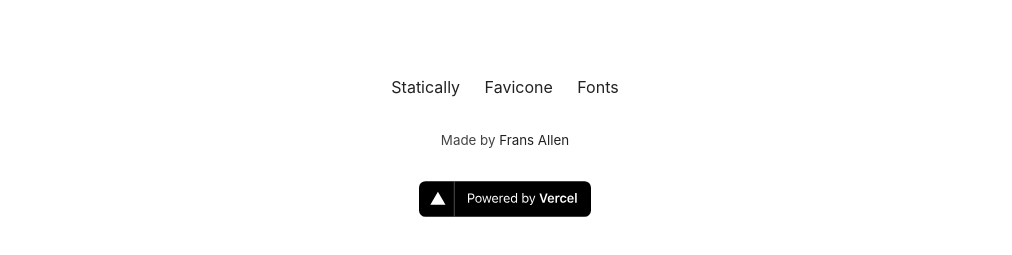
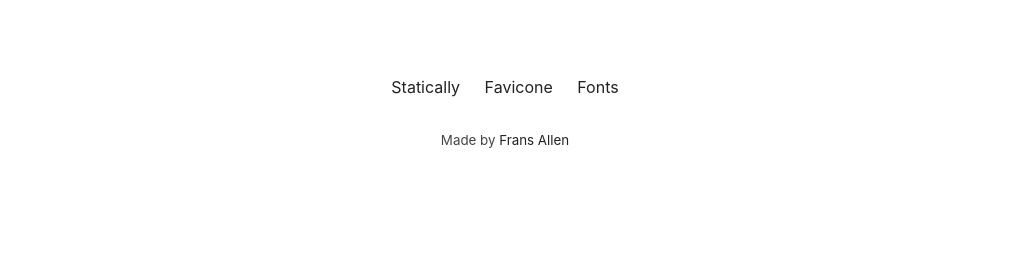
Before and after one commit to fransallen/blobcdn, a website: page views/index.html in a window 1280 px wide. Shown: the part 1527-1782 px from the top of the page, without its empty margins (135-1147 px from the left). Drawn offline with Linux system fonts and the light colour scheme; some packages are replaced by stand-ins of ours; a script that the page names is missing.

Commit message:
update things

```diff
--- a/views/index.html
+++ b/views/index.html
@@ -539,45 +539,32 @@
         <a href="https://upset.dev/fonts">Fonts</a>
       </nav>
       <small>Made by <a href="https://upset.dev/">Frans Allen</a></small>
-      <div class="powered-by-vercel">
-        <a
-          href="https://vercel.com/?utm_source=upsetdev&utm_campaign=oss"
-          target="_blank"
-        >
-          <img
-            src="/powered-by-vercel.svg"
-            alt="Powered by Vercel"
-            width="172"
-            height="36"
-          />
-        </a>
-      </div>
     </footer>
 
     <script>
-      var clipboard = new ClipboardJS('.btn');
+      var clipboard = new ClipboardJS(".btn");
 
-      clipboard.on('success', function (e) {
+      clipboard.on("success", function (e) {
         e.clearSelection();
 
-        showTooltip(e.trigger, 'Copied!');
+        showTooltip(e.trigger, "Copied!");
       });
 
-      var btns = document.querySelectorAll('.btn');
+      var btns = document.querySelectorAll(".btn");
 
       for (var i = 0; i < btns.length; i++) {
-        btns[i].addEventListener('mouseleave', clearTooltip);
-        btns[i].addEventListener('blur', clearTooltip);
+        btns[i].addEventListener("mouseleave", clearTooltip);
+        btns[i].addEventListener("blur", clearTooltip);
       }
 
       function clearTooltip(e) {
-        e.currentTarget.setAttribute('class', 'btn');
-        e.currentTarget.removeAttribute('aria-label');
+        e.currentTarget.setAttribute("class", "btn");
+        e.currentTarget.removeAttribute("aria-label");
       }
 
       function showTooltip(elem, msg) {
-        elem.setAttribute('class', 'btn tooltipped tooltipped-s');
-        elem.setAttribute('aria-label', msg);
+        elem.setAttribute("class", "btn tooltipped tooltipped-s");
+        elem.setAttribute("aria-label", msg);
       }
     </script>
   </body>
```
Also changed, not shown: public/powered-by-vercel.svg (deleted).
